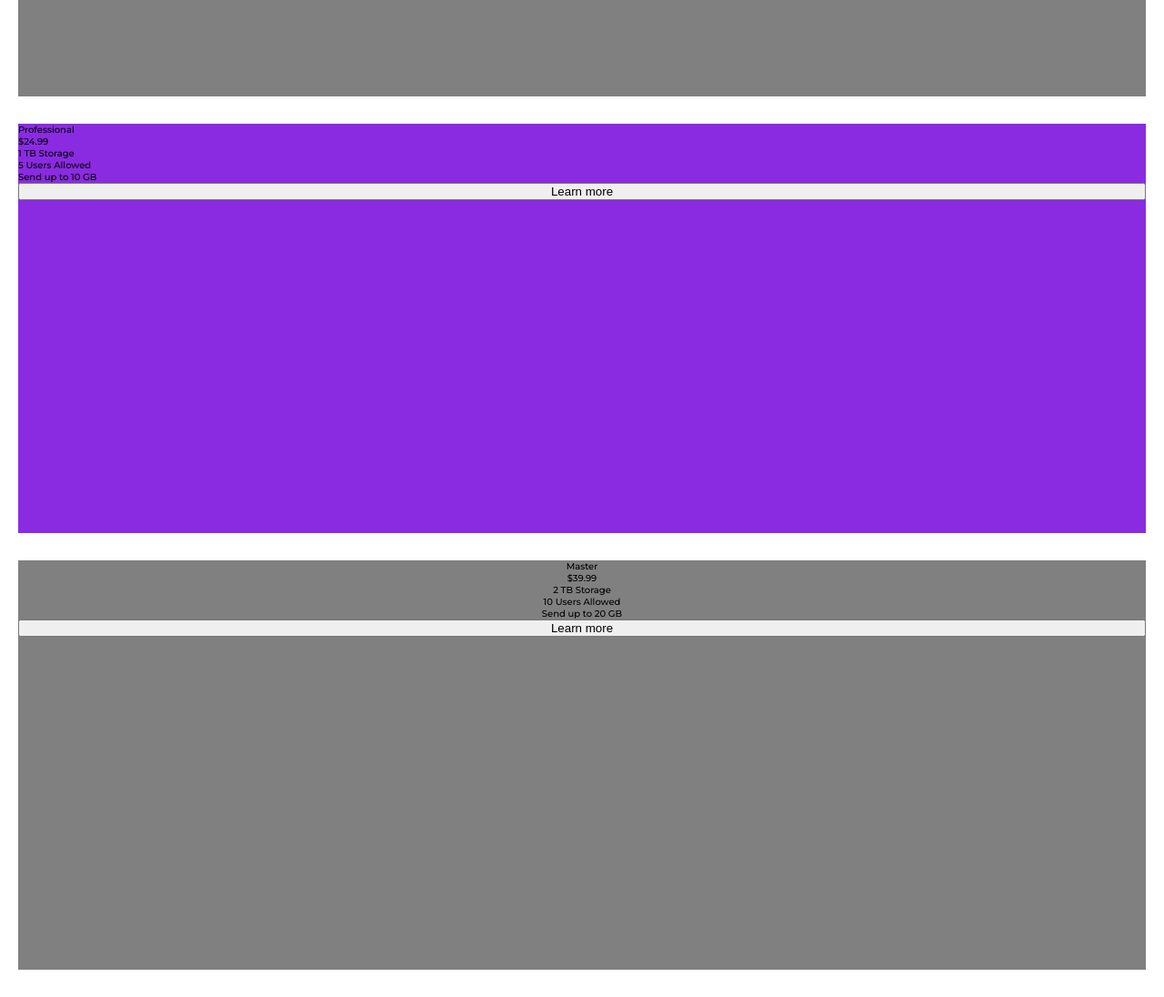
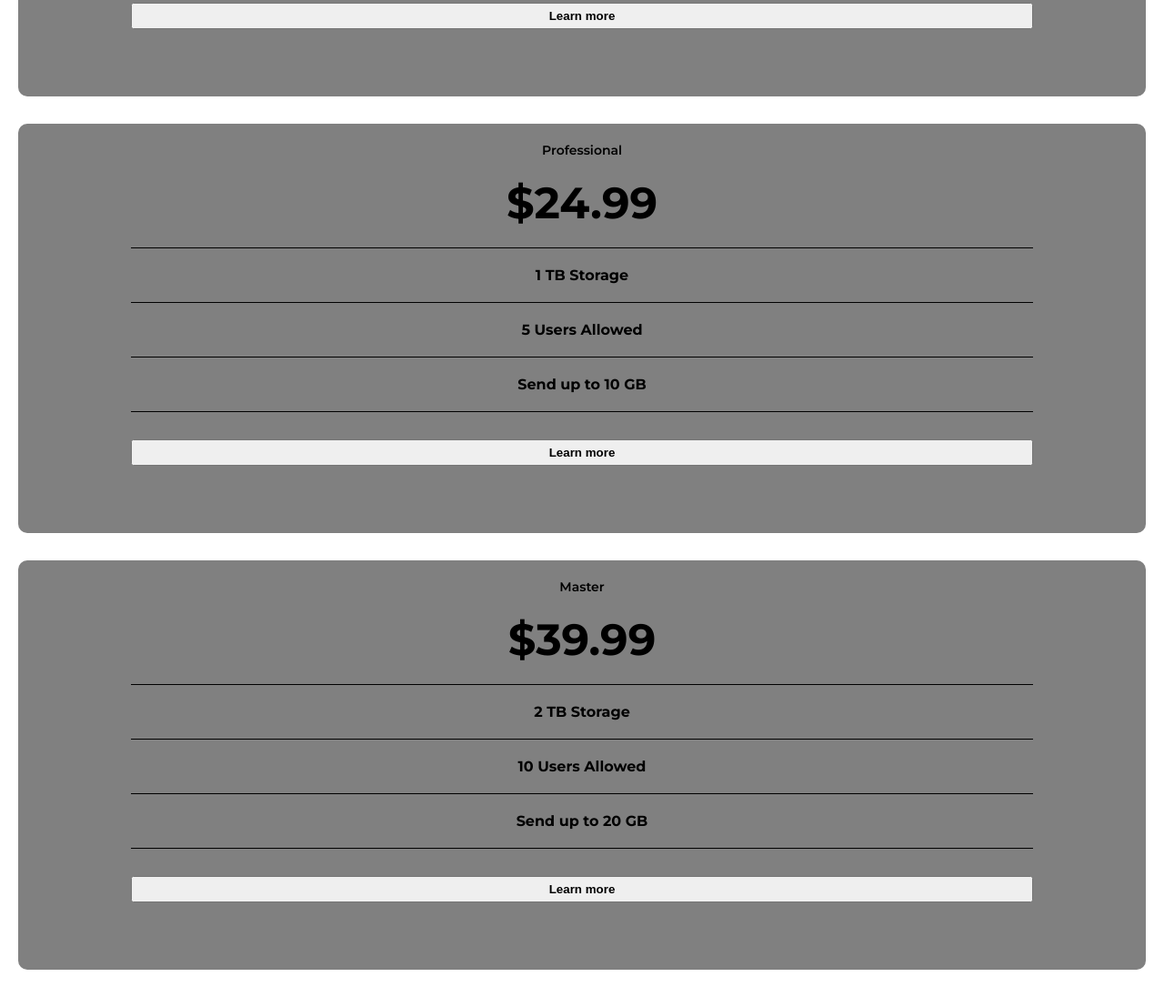
Before and after one commit to JeanPaulYps/pricing-component, a plain HTML site: page Index.html in a window 1280 px wide. Shown: the part 594-1690 px from the top of the page at 91% size. Drawn offline with Linux system fonts and the light colour scheme.

Commit message:
Se terminaron los estilos de los precios de la pagina

```diff
--- a/Index.html
+++ b/Index.html
@@ -17,33 +17,66 @@
                 <h1 class="">Our pricing</h1>
             </div>
             <div class="Pricing__Toggle">
-                <p > Button</p>
+                <label class="switch">
+                    <input type="checkbox">
+                    <span class="slider round"></span>
+                  </label>
             </div>
         </div>
+        <div class="TypesOfPlan">
             <div class="Plan">
-            <div class="Plan__Secoundary">
+                <div class ="Title">
                     <p>Basic</p>
+                </div>
+                <div class="Price">
                     <p>$19.99</p>
+                </div>
+                <div class="Feature Feature--First">
                     <p>500 GB Storage</p>
+                </div>
+                <div class="Feature">
                     <p>2 Users Allowed</p>
+                </div>
+                <div class="Feature">
                     <p>Send up to 3 GB</p>
-                <button>Learn more</button>
                 </div>
-            <div class="Plan__Primary">
+                <button class="Button">Learn more</button>
+            </div>
+            <div class="Plan">
+                <div class ="Title">
                     <p>Professional</p>
+                </div>
+                <div class="Price">
                     <p>$24.99</p>
+                </div>
+                <div class="Feature Feature--First">
                     <p>1 TB Storage</p>
+                </div>
+                <div class="Feature">
                     <p>5 Users Allowed</p>
+                </div>
+                <div class="Feature">
                     <p>Send up to 10 GB</p>
-                <button>Learn more</button>
                 </div>
-            <div class="Plan__Secoundary">
+                <button class="Button">Learn more</button>
+            </div>
+            <div class="Plan">
+                <div class ="Title">
                     <p>Master</p>
+                </div>
+                <div class="Price">
                     <p>$39.99</p>
+                </div>
+                <div class="Feature Feature--First">
                     <p>2 TB Storage</p>
+                </div>
+                <div class="Feature">
                     <p>10 Users Allowed</p>
+                </div>
+                <div class="Feature">
                     <p>Send up to 20 GB</p>
-                <button>Learn more</button>
+                </div>
+                <button class="Button">Learn more</button>
             </div>
         </div>
     </main>
--- a/Styles/style.css
+++ b/Styles/style.css
@@ -20,7 +20,7 @@ html{
 
 .Pricing__Title{
     margin: 40px auto 40px;
-    font-weight: 400;
+    font-weight: 700;
 }
 
 .Pricing__Title h1
@@ -34,23 +34,20 @@ html{
     margin: 0 auto;
 }
 
-.Plan
+.TypesOfPlan
 {
     display: flex;
     flex-direction: column;
-    font-weight: 500;
 }
 
-.Plan__Secoundary
+.Plan
 {
     background-color: gray;
     height: 450px;
     margin: 0px 20px 30px;
     display: flex;
     flex-direction: column;
-}
-.Plan__Secoundary p {
-    margin: 0 auto;
+    border-radius: 10px;
 }
 
 .Plan__Primary
@@ -61,3 +58,41 @@ html{
     display: flex;
     flex-direction: column;
 }
+
+.Title
+{
+    font-size: 1.4rem;
+    font-weight: 600;
+    margin: 20px auto;
+}
+
+.Price
+{
+    font-size: 4.8rem;
+    font-weight: 700;
+    margin: 0 auto 20px;
+}
+
+.Feature
+{
+    margin: 0 auto;
+    font-weight: 700;
+    border-bottom: 1px solid black;
+    text-align: center;
+    padding: 20px;
+    width: 80%;
+    font-size: 1.6rem;
+}
+
+.Feature--First
+{
+    border-top: 1px solid black;
+}
+
+.Button
+{
+    margin: 30px auto 0;
+    width: 80%;
+    padding: 5px 0;
+    font-weight: 700;
+}
```
Lines whose indentation alone changed are shown as unchanged.
